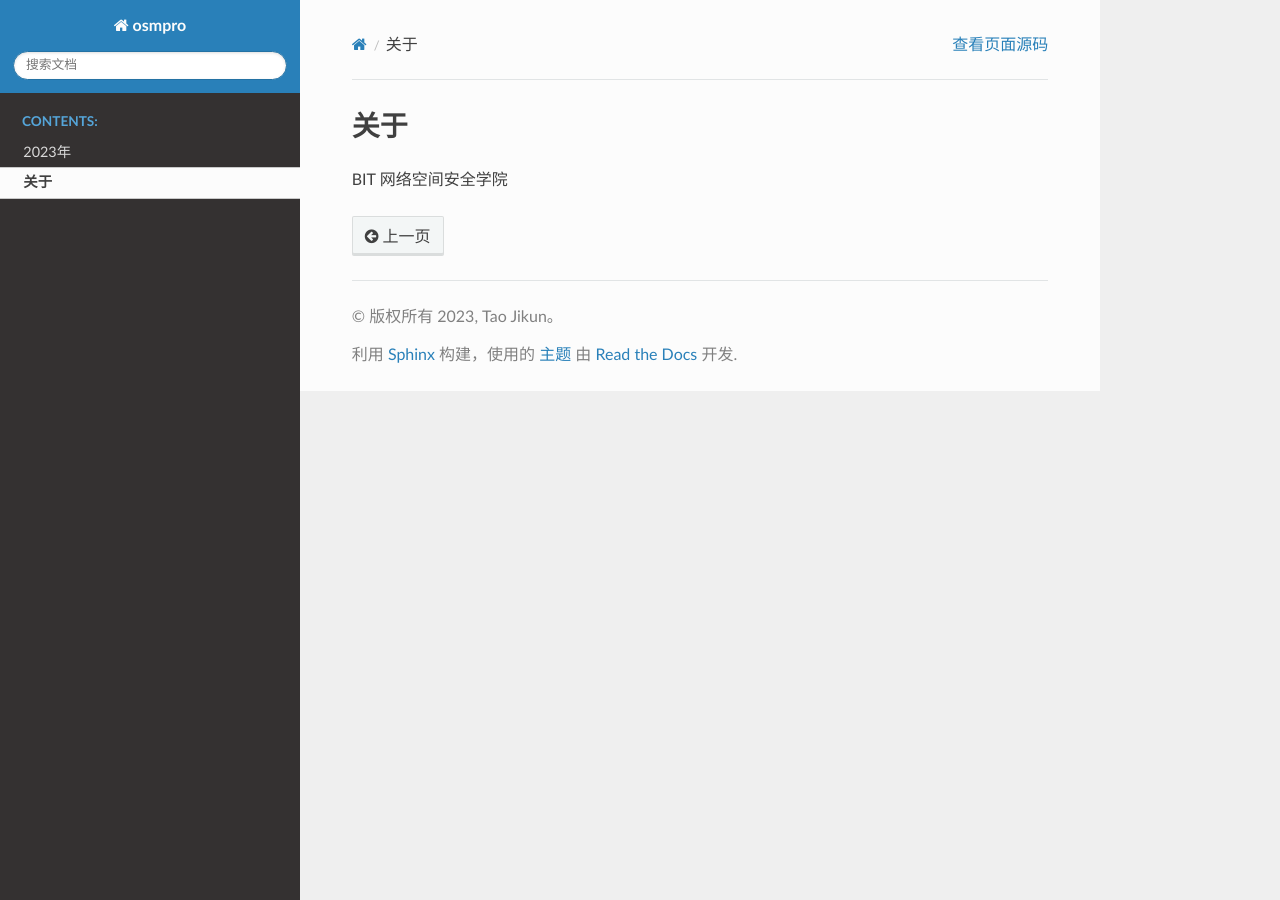
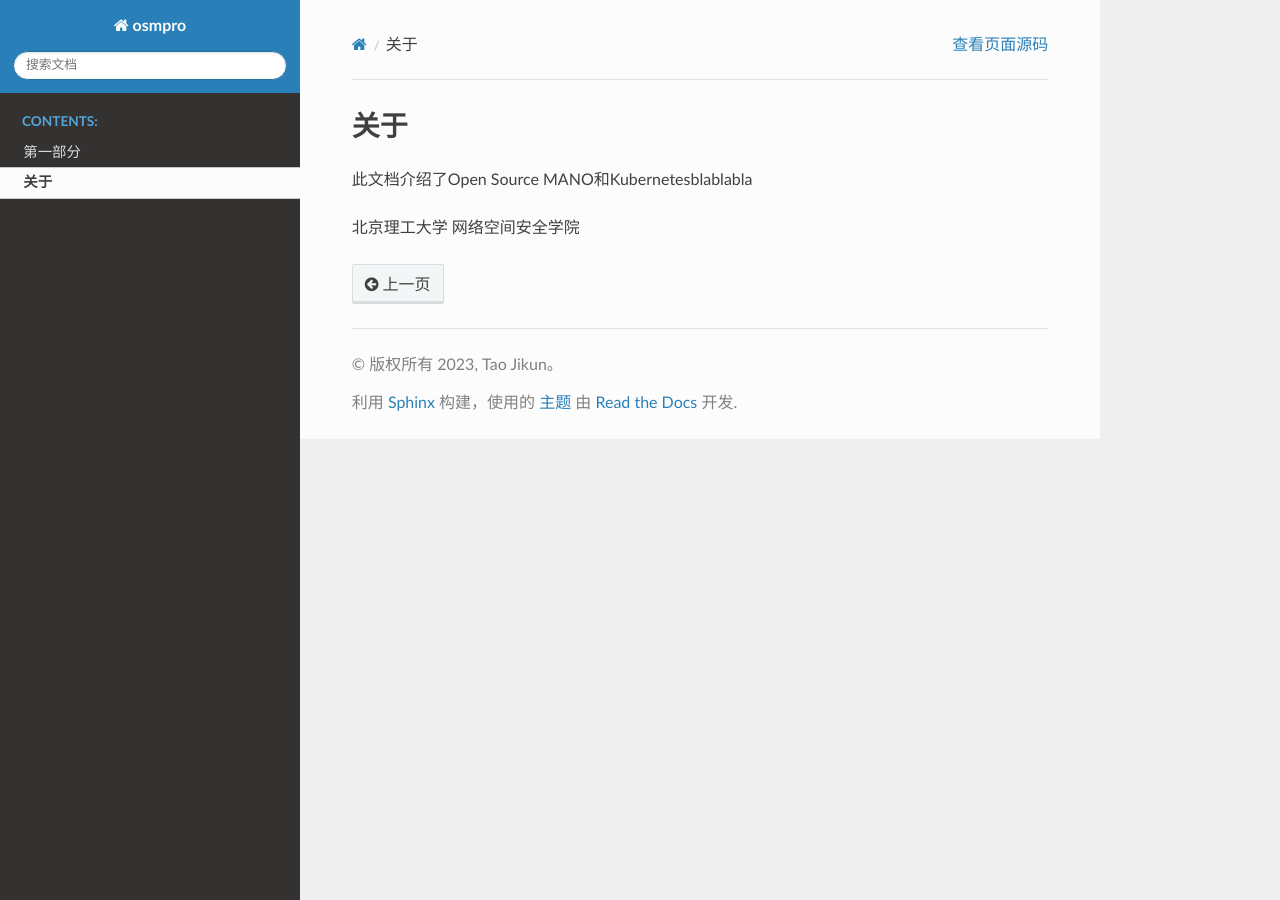
Before and after one commit to TJKkking/osmpro, a Sphinx documentation site: the page built from source/about.rst, in a window 1280 px wide. Built offline with Sphinx 7.4.7 and the Read the Docs theme 2.0.0, drawn with Linux system fonts in a browser that asks for light colours.

Commit message:
edit about

```diff
--- a/source/about.rst
+++ b/source/about.rst
@@ -1,4 +1,6 @@
 关于
 ========
 
-BIT 网络空间安全学院
+此文档介绍了Open Source MANO和Kubernetesblablabla
+
+北京理工大学 网络空间安全学院
--- a/source/2023/index.rst
+++ b/source/first/index.rst
@@ -1,4 +1,4 @@
-2023年
+第一部分
 ==============
 
 .. toctree::
--- a/source/index.rst
+++ b/source/index.rst
@@ -10,7 +10,7 @@
    :maxdepth: 2
    :caption: Contents:
 
-   2023/index
+   first/index
    about
 
 Indices and tables
```
Also changed, not shown: source/first/one/contents.md (renamed from source/2023/one/contents.md), source/first/three/contents.rst (renamed from source/2023/three/contents.rst), source/first/two/contents.rst (renamed from source/2023/two/contents.rst).
